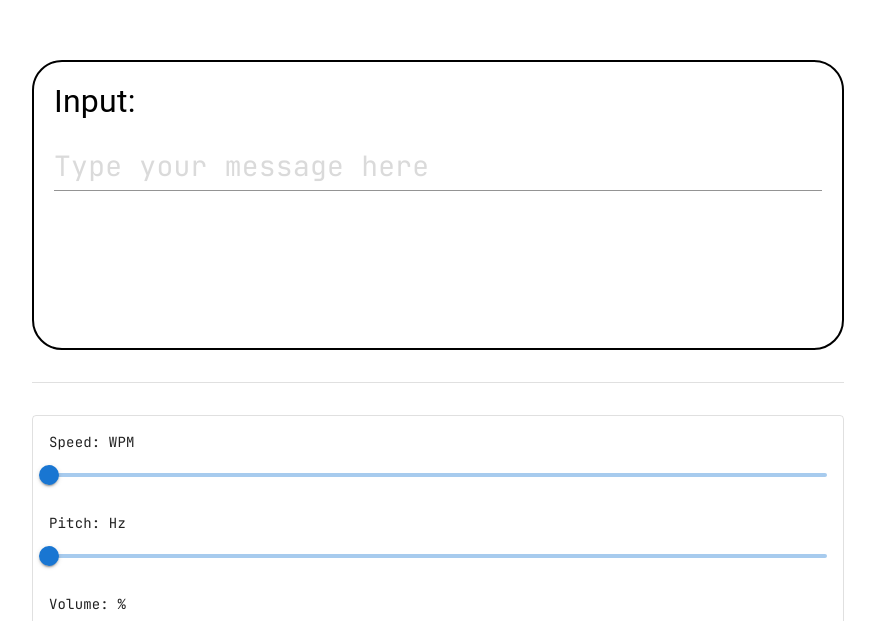
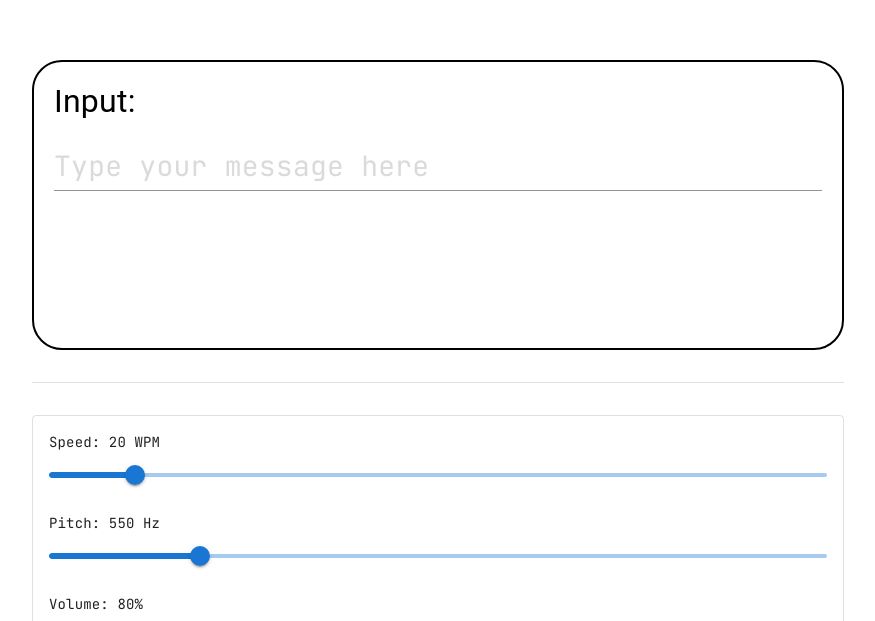
Before and after one commit to herrera-luis-ioet/Morse-Code-Converter-L.0.6, a React (Create React App) app: page / in a window 1280 px wide. Shown: the part 179-800 px from the top of the page, without its empty margins (202-1077 px from the left). Built offline with nearby package versions, Linux system fonts and the light colour scheme.

Commit message:
feat(MorseCodeConverter): add state management for audio controls props

```diff
--- a/src/components/MorseCodeConverter.tsx
+++ b/src/components/MorseCodeConverter.tsx
@@ -1,4 +1,4 @@
-import React from 'react';
+import React, { useState } from 'react';
 import styled from 'styled-components';
 import { Divider } from '@mui/material';
 import InputSection from './InputSection';
@@ -14,6 +14,10 @@ const Container = styled.div`
 `;
 
 const MorseCodeConverter: React.FC = () => {
+  const [speed, setSpeed] = useState(20);
+  const [pitch, setPitch] = useState(550);
+  const [volume, setVolume] = useState(80);
+
   const {
     input,
     output,
@@ -23,6 +27,18 @@ const MorseCodeConverter: React.FC = () => {
     toggleMode,
     clearInput
   } = useMorseCodeConverter();
+
+  const handleSpeedChange = (value: number) => {
+    setSpeed(value);
+  };
+
+  const handlePitchChange = (value: number) => {
+    setPitch(value);
+  };
+
+  const handleVolumeChange = (value: number) => {
+    setVolume(value);
+  };
 
   return (
     <Container data-testid="morse-converter-container">
@@ -37,7 +53,14 @@ const MorseCodeConverter: React.FC = () => {
         />
       </div>
       <Divider sx={{ my: 4 }} />
-      <ControlsSection />
+      <ControlsSection
+        speed={speed}
+        pitch={pitch}
+        volume={volume}
+        onSpeedChange={handleSpeedChange}
+        onPitchChange={handlePitchChange}
+        onVolumeChange={handleVolumeChange}
+      />
       <Divider sx={{ my: 4 }} />
       <div data-testid="morse-output-section">
         <OutputSection value={output} />
```
Also changed, not shown: .knowledge/_home_kavia_workspace_Morse-Code-Converter-L.0.6_src_components_MorseCodeConverter.tsx.
